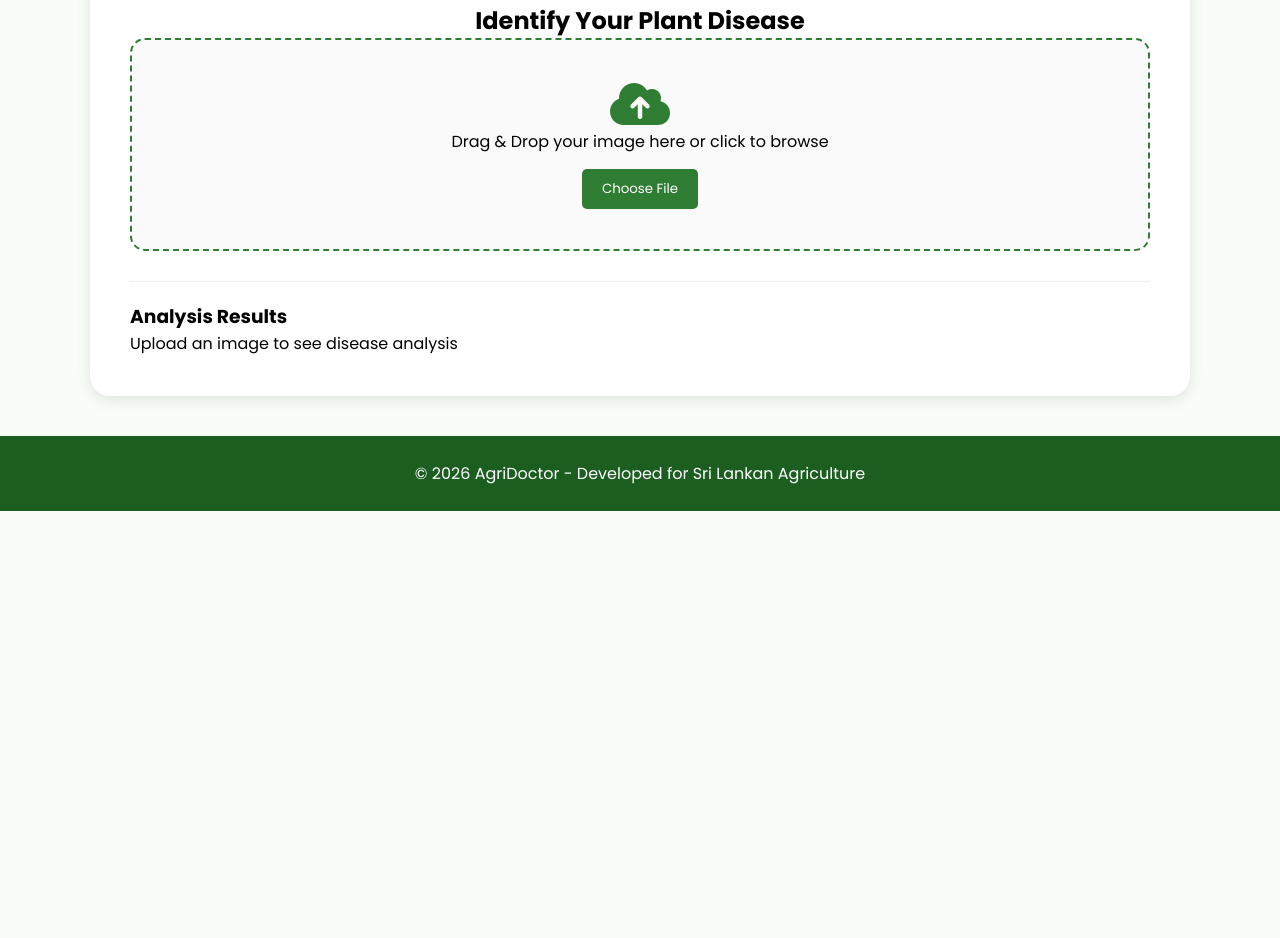
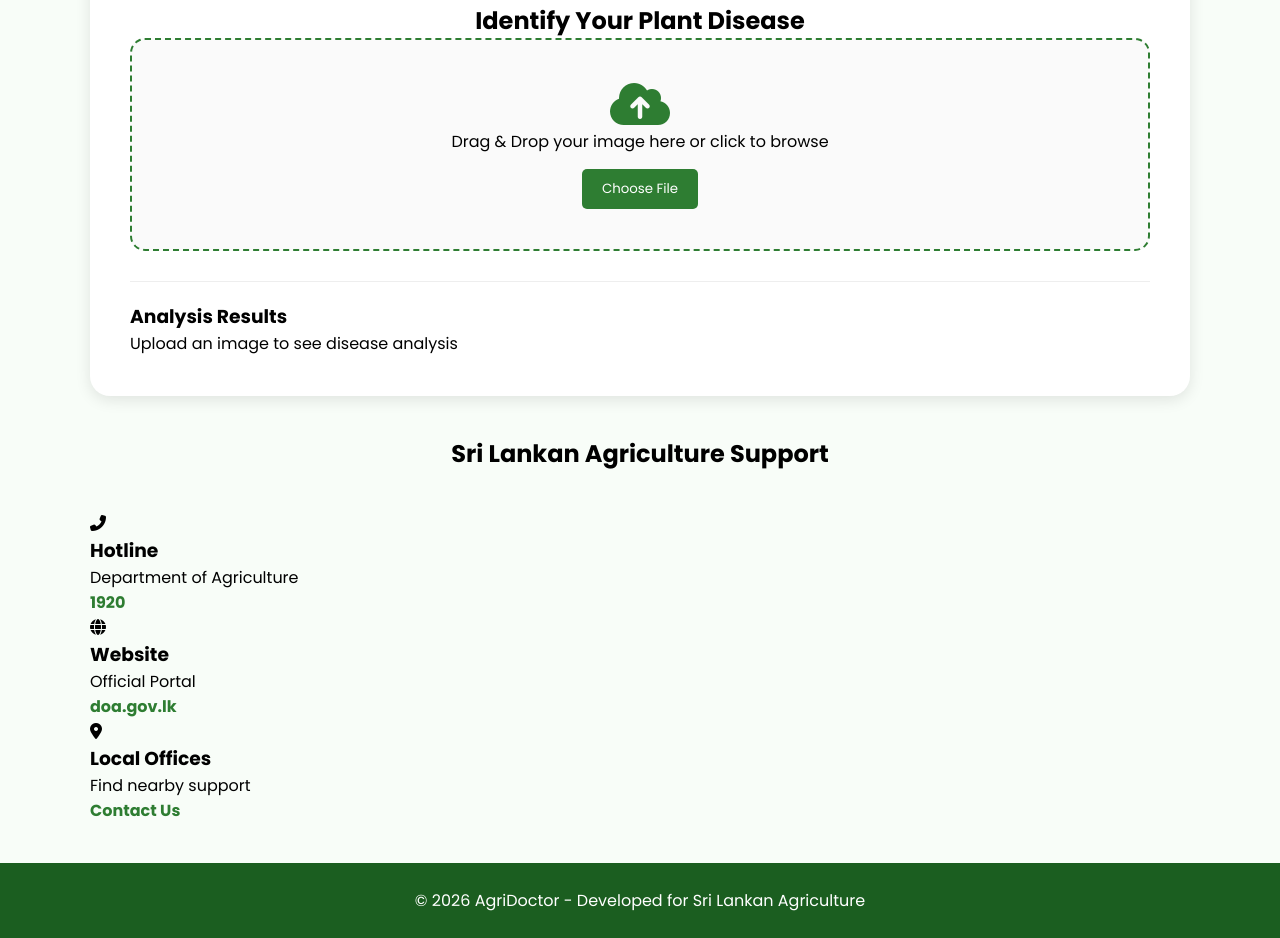
Before and after one commit to pamodikavindya/PlantHealth-Web, a plain HTML site: page index.html in a window 1280 px wide. Shown: the part 1395-2333 px from the top of the page. Before the commit the page ends 1906 px from the top, so only its background shows below. Drawn offline with Linux system fonts and the light colour scheme.

Commit message:
Update index.html

```diff
--- a/index.html
+++ b/index.html
@@ -64,14 +64,41 @@
                 <div id="previewContainer" style="display: none;">
                     <h3>Image Preview</h3>
                     <img id="preview" src="" alt="Preview">
+                    <br>
                     <button id="removeBtn">Remove Image</button>
                 </div>
 
                 <div class="analysis-section">
                     <h3>Analysis Results</h3>
-                    <div class="results-placeholder">
+                    <div id="resultDisplay" class="results-placeholder">
                         <p>Upload an image to see disease analysis</p>
                     </div>
+                </div>
+            </div>
+        </div>
+    </section>
+
+    <section id="contacts" class="contacts-section">
+        <div class="container">
+            <h2 style="text-align: center; margin-bottom: 40px;">Sri Lankan Agriculture Support</h2>
+            <div class="contact-cards">
+                <div class="contact-card">
+                    <i class="fas fa-phone-alt"></i>
+                    <h3>Hotline</h3>
+                    <p>Department of Agriculture</p>
+                    <a href="tel:1920" style="color: #2e7d32; font-weight: bold; text-decoration: none;">1920</a>
+                </div>
+                <div class="contact-card">
+                    <i class="fas fa-globe"></i>
+                    <h3>Website</h3>
+                    <p>Official Portal</p>
+                    <a href="https://doa.gov.lk" target="_blank" style="color: #2e7d32; font-weight: bold; text-decoration: none;">doa.gov.lk</a>
+                </div>
+                <div class="contact-card">
+                    <i class="fas fa-map-marker-alt"></i>
+                    <h3>Local Offices</h3>
+                    <p>Find nearby support</p>
+                    <a href="https://doa.gov.lk/contact-us/" target="_blank" style="color: #2e7d32; font-weight: bold; text-decoration: none;">Contact Us</a>
                 </div>
             </div>
         </div>
```
